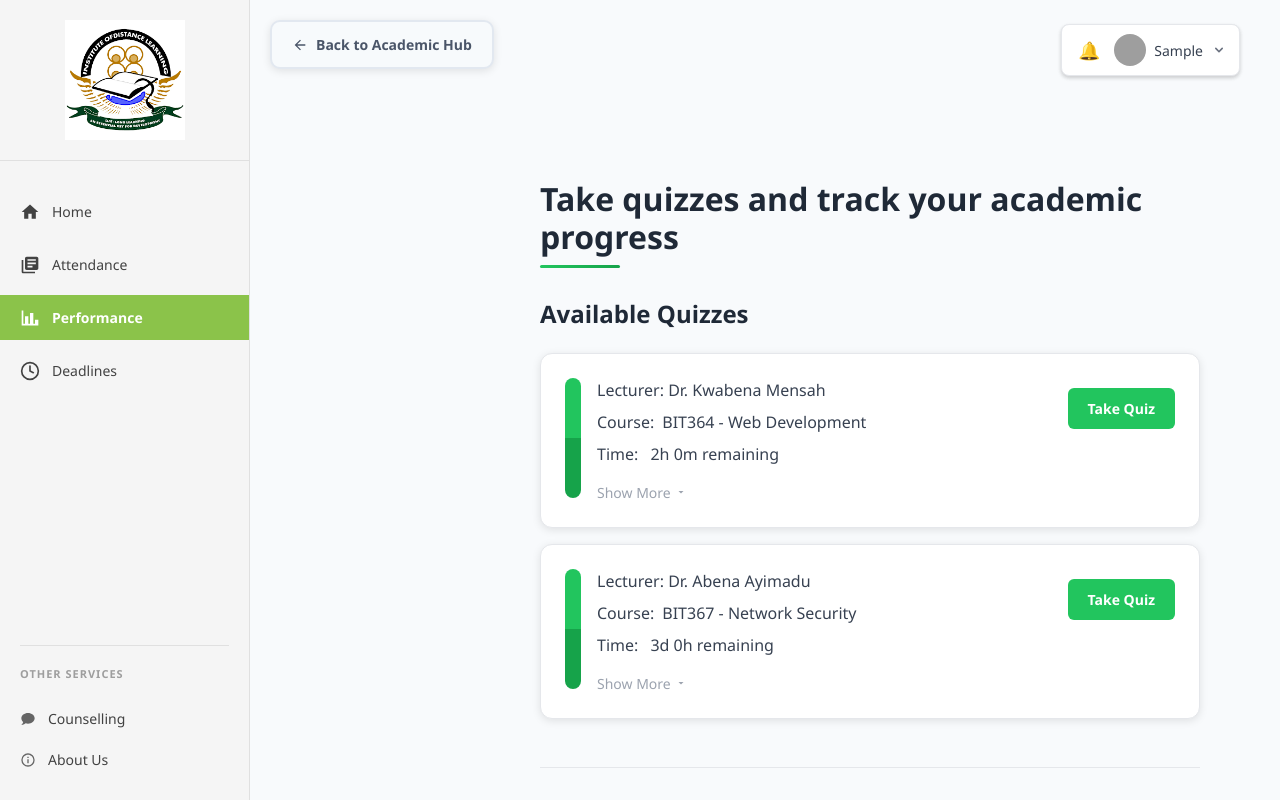
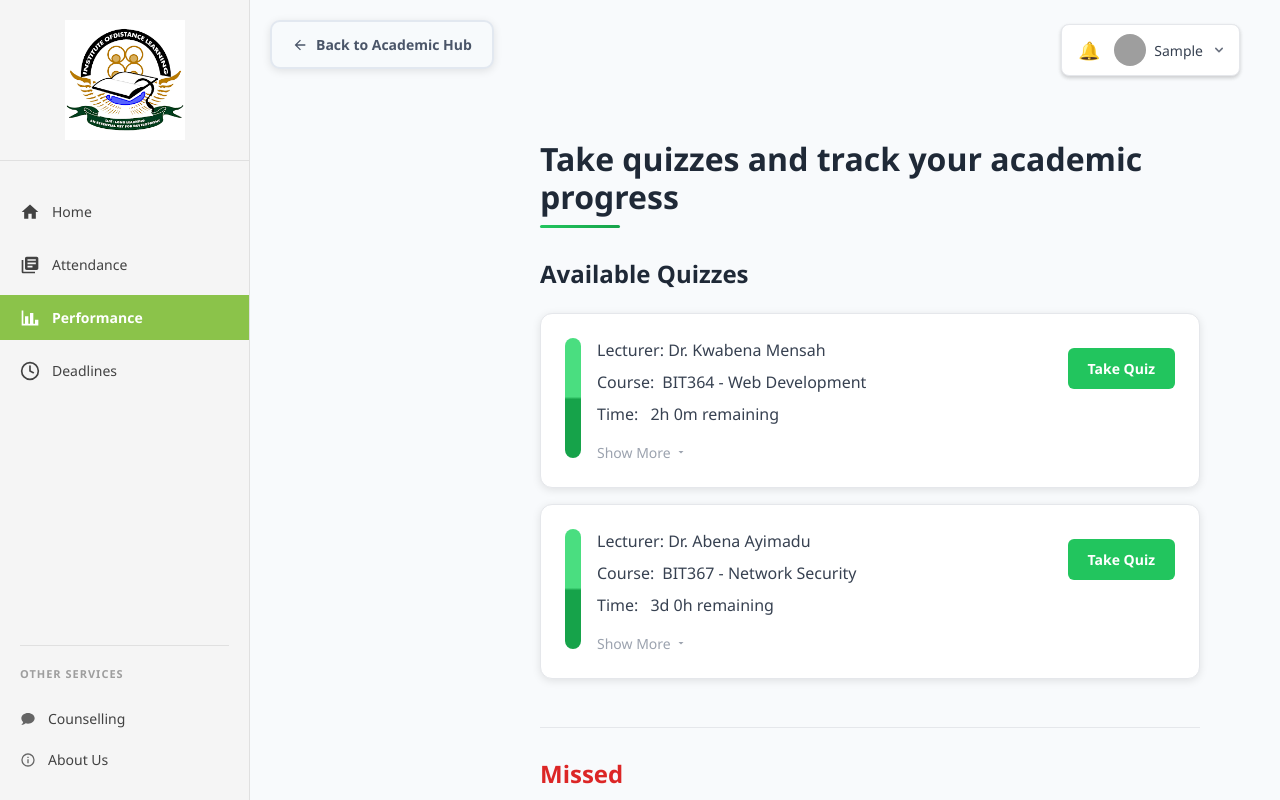
Before and after one commit to mensahsandra/spmproject_frontend, a React (Vite) app: page /student/assessment in a window 1280 px wide. Built offline with nearby package versions, Linux system fonts and the light colour scheme; no server answers; sample sign-in values are in the browser's storage; grey boxes are pictures that could not be loaded.

Commit message:
Center content and fix two-tone gradient visibility with more distinct colors

```diff
--- a/src/pages/StudentQuizDashboard.tsx
+++ b/src/pages/StudentQuizDashboard.tsx
@@ -205,7 +205,8 @@ const StudentQuizDashboard: React.FC = () => {
       <div style={{
         maxWidth: '900px',
         width: '100%',
-        paddingTop: '60px'
+        margin: '0 auto',
+        paddingTop: '20px'
       }}>
           {/* Page Header */}
           <div style={{ marginBottom: '2rem' }}>
@@ -267,7 +268,7 @@ const StudentQuizDashboard: React.FC = () => {
                       <div style={{
                         width: '16px',
                         height: '120px',
-                        background: 'linear-gradient(to bottom, #22c55e 0%, #22c55e 50%, #16a34a 50%, #16a34a 100%)',
+                        background: 'linear-gradient(to bottom, #4ade80 0%, #4ade80 49%, #16a34a 51%, #16a34a 100%)',
                         borderRadius: '8px',
                         flexShrink: 0
                       }}></div>
@@ -420,7 +421,7 @@ const StudentQuizDashboard: React.FC = () => {
                         <div style={{
                           width: '16px',
                           height: '120px',
-                          background: 'linear-gradient(to bottom, #ef4444 0%, #ef4444 50%, #dc2626 50%, #dc2626 100%)',
+                          background: 'linear-gradient(to bottom, #f87171 0%, #f87171 49%, #dc2626 51%, #dc2626 100%)',
                           borderRadius: '8px',
                           flexShrink: 0
                         }}></div>
@@ -559,7 +560,7 @@ const StudentQuizDashboard: React.FC = () => {
                         <div style={{
                           width: '16px',
                           height: '120px',
-                          background: 'linear-gradient(to bottom, #9ca3af 0%, #9ca3af 50%, #6b7280 50%, #6b7280 100%)',
+                          background: 'linear-gradient(to bottom, #d1d5db 0%, #d1d5db 49%, #6b7280 51%, #6b7280 100%)',
                           borderRadius: '8px',
                           flexShrink: 0
                         }}></div>
```
